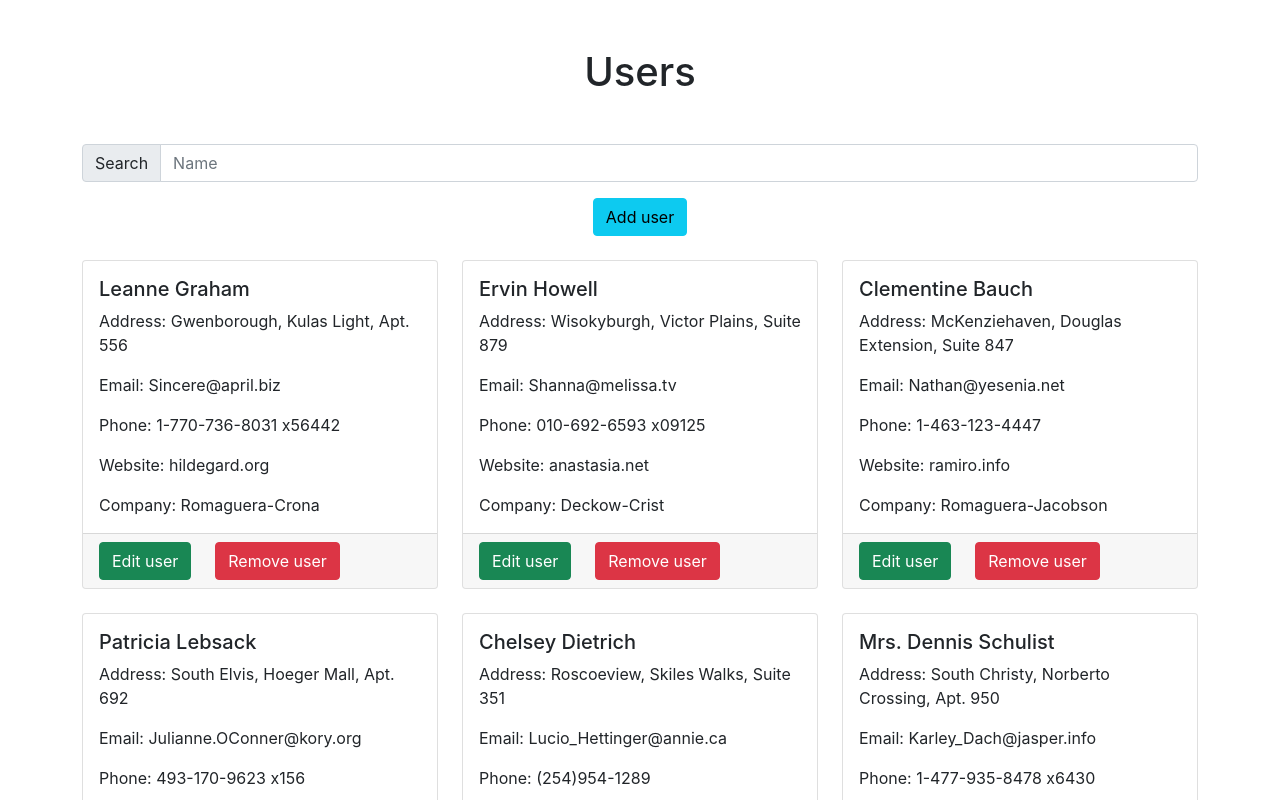
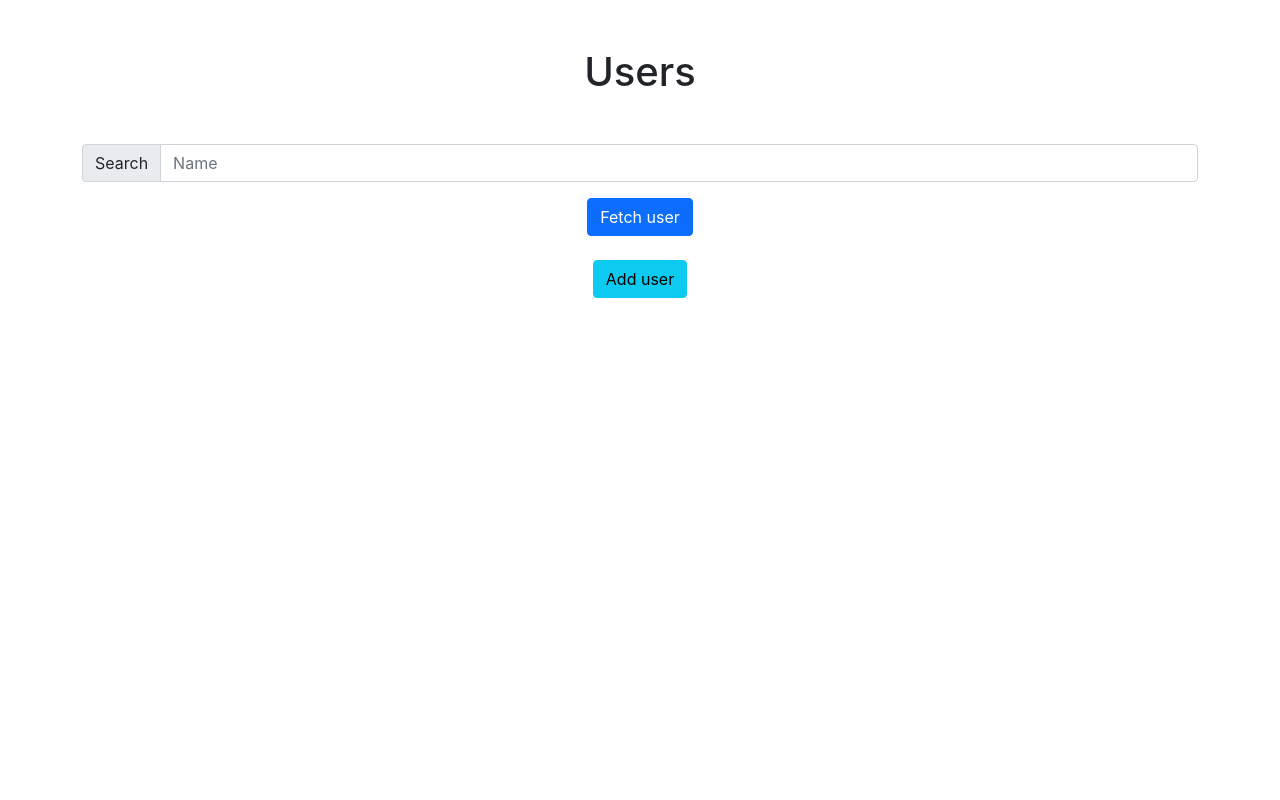
Before and after one commit to naumta/react-app, a React (Create React App) app: page / in a window 1280 px wide. Shown: the top 800 px of the page. Built offline with nearby package versions, Linux system fonts and the light colour scheme.

Commit message:
add new info

```diff
--- a/package.json
+++ b/package.json
@@ -10,6 +10,7 @@
     "@types/node": "^16.11.39",
     "@types/react": "^18.0.12",
     "@types/react-dom": "^18.0.5",
+    "axios": "^0.27.2",
     "bootstrap": "^5.1.3",
     "react": "^18.1.0",
     "react-dom": "^18.1.0",
--- a/src/Components/Users/UserCards.tsx
+++ b/src/Components/Users/UserCards.tsx
@@ -1,5 +1,7 @@
+
 import { userInfo } from 'os';
-import React, { ChangeEvent, FormEvent, useState } from 'react'
+import React, { ChangeEvent, FormEvent, useMemo, useState } from 'react'
+import http from '../../http';
 import { IUser } from './IUser';
 import { USERS } from './users'
 
@@ -13,13 +15,26 @@ const initialValue: IUser ={
 
 export const UserCards = () => {
     const [showUserForm, setShowUserForm] = useState(false);
-    const [users, setUsers] = useState(USERS);
+    const [users, setUsers] = useState<IUser[]>([]);
     const [value, setValue] = useState<IUser>(initialValue);
-    //const [searched, setSearched] = useState([]);
+    const [search, setSearch] = useState('');
 
-    const onSearch = (event:ChangeEvent<HTMLInputElement>) => {
-        setUsers(users.filter((user) => user.name.toLowerCase().includes(event.target.value.toLowerCase())));
-    };
+    const getUsers = () => {
+        http.get(`users`).then(res => {
+            setUsers(res.data);
+        })
+    }
+
+    // const onSearch = (event:ChangeEvent<HTMLInputElement>) => {
+    //     setUsers(users.filter((user) => user.name.toLowerCase().includes(event.target.value.toLowerCase())));
+    // };
+
+    const searchedUser = useMemo(() => {
+        if (search) {
+            return users.filter((user) => user.name.toLowerCase().includes(search.toLowerCase()));
+        }
+        return users;
+    }, [search, users]);
 
     const onChange = (event:ChangeEvent<HTMLInputElement>) => {
         const field = event.target.id;
@@ -28,14 +43,23 @@ export const UserCards = () => {
     //console.log(value);
 
     const addUser = (event:FormEvent<HTMLFormElement>) => {
-        event.preventDefault();
-        setUsers([ ...users, value]);
-        setValue(initialValue);
+        http.post(`posts`, users).then(res => {
+            event.preventDefault();
+            setUsers([ ...users, value]);
+            setValue(initialValue);
+        })
+
     };
 
     const onRemove = (id: IUser["id"]) => {
-        setUsers(users.filter((user) => user.id !== id));
+        const isDelete = window.confirm("Really delete this user?");
+        if(isDelete) {
+            setUsers(users.filter((user) => user.id !== id));
+        }
     }
+
+
+
 
     return (
     <div className="container mt-5">
@@ -46,11 +70,11 @@ export const UserCards = () => {
             <input  type="text"
                     className="form-control"
                     placeholder="Name"
-                    onChange={(event) => onSearch(event)}
+                    onChange={(event) => setSearch(event.target.value)}
         />
         </div>
 
-
+        <button type="button" className="btn btn-primary mb-4 mx-auto d-block" onClick={() => getUsers()}>Fetch user</button>
         <button type="button" className="btn btn-info mb-4 mx-auto d-block" onClick={() => setShowUserForm(!showUserForm)}>Add user</button>
         {
             showUserForm &&
@@ -73,7 +97,7 @@ export const UserCards = () => {
         }
 
             <div className="row row-cols-1 row-cols-md-3 g-4">
-                {users.map(user =>
+                {searchedUser.map(user =>
                     <div className="col" key={user.id}>
                         <div className="card h-100">
 
--- /dev/null
+++ b/src/http.ts
@@ -0,0 +1,6 @@
+import axios from 'axios';
+
+export default axios.create({
+    baseURL: `https://jsonplaceholder.typicode.com/`,
+
+})
```
Also changed, not shown: 1 other file (tests, documents, lock files or other folders).
